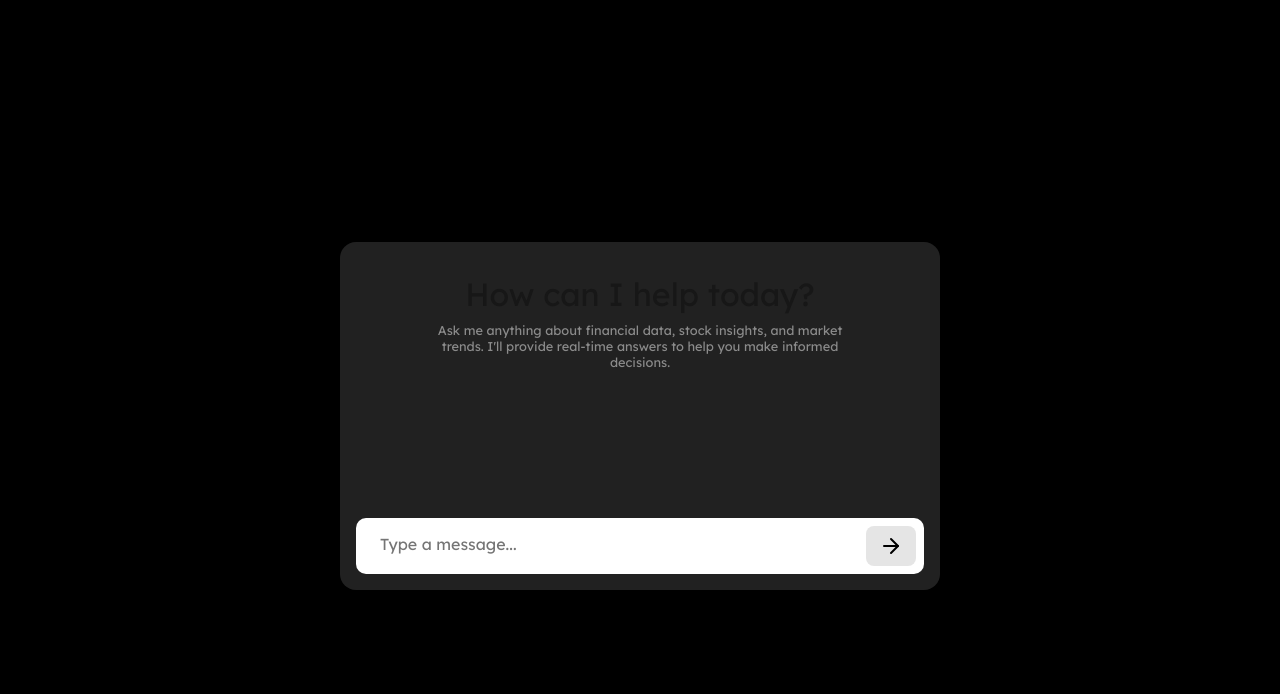
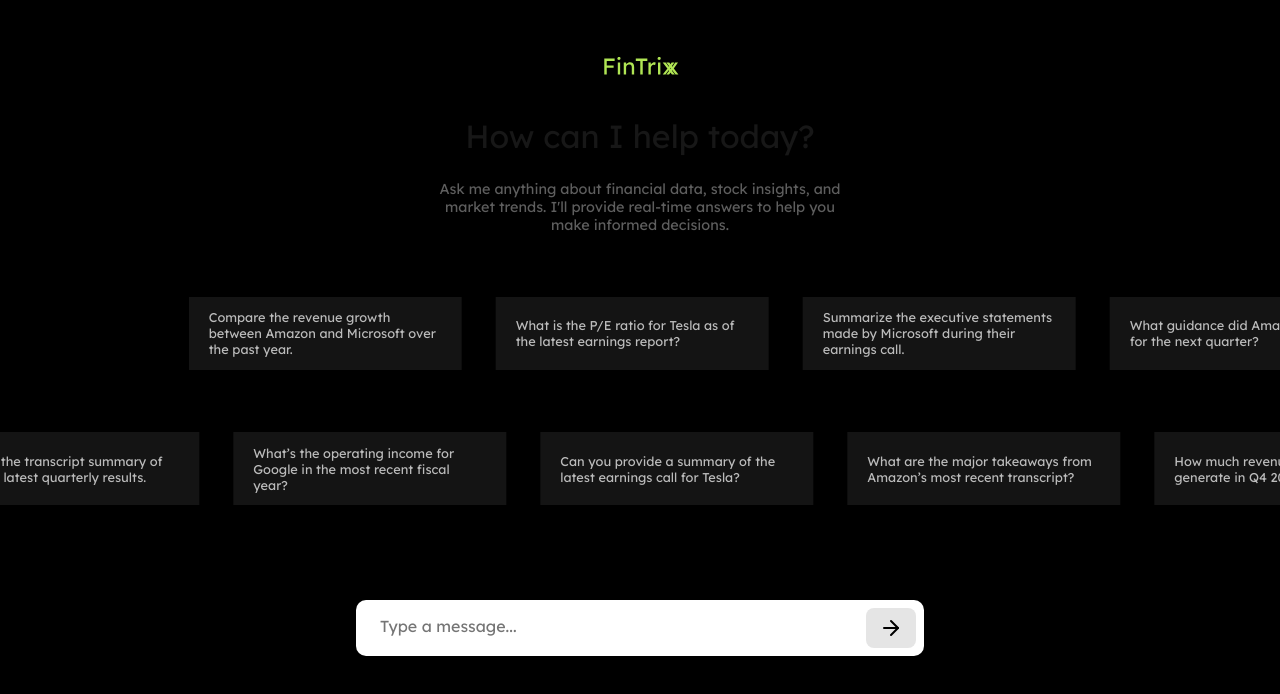
Before and after one commit to hadiaamir/Fintrix, a Next.js app: page / in a window 1280 px wide. Shown: the top 694 px of the page. Built offline with nearby package versions, Linux system fonts and the light colour scheme.

Commit message:
get some ui started

```diff
--- a/package.json
+++ b/package.json
@@ -11,6 +11,7 @@
   "dependencies": {
     "axios": "^1.7.9",
     "clsx": "^2.1.1",
+    "framer-motion": "^12.4.3",
     "next": "^15.1.7",
     "openai": "^4.85.0",
     "react": "^19.0.0",
--- a/src/app/page.module.scss
+++ b/src/app/page.module.scss
@@ -4,7 +4,7 @@
 
   width: 100%;
   height: 100vh;
-  padding: 50px;
+  padding: 0 50px;
 
   background-color: #000000;
 }
--- a/src/components/chat/chat_input/ChatInput.module.scss
+++ b/src/components/chat/chat_input/ChatInput.module.scss
@@ -5,7 +5,7 @@
   background-color: #fff;
   padding: 0.5rem;
   border-radius: 10px;
-  margin-top: 1rem;
+  margin-top: 2rem;
 }
 
 .input {
--- a/src/components/chat/chat_window/ChatWindow.js
+++ b/src/components/chat/chat_window/ChatWindow.js
@@ -27,14 +27,44 @@ import IPOCalendar from "@/components/ipo_calendar/IPOCalender";
 import MergersAcquisitions from "@/components/mergers_aquisitions/MergersAcquisitions";
 import StockChart from "@/components/stock_charts/StockChart";
 import TechnicalIndicator from "@/components/technical_indicator/TechnicalIndicator";
+import SlidingPrompts from "@/components/sliding_prompts/SlidingPrompts";
+import Spinner from "@/components/spinner/Spinner";
+
+const prompts1 = [
+  "Compare the revenue growth between Amazon and Microsoft over the past year.",
+  "What is the P/E ratio for Tesla as of the latest earnings report?",
+  "Summarize the executive statements made by Microsoft during their earnings call.",
+  "What guidance did Amazon provide for the next quarter?",
+  "What has been the trend in Apple's gross profit margin over the last 3 years?",
+  "Can you show Tesla’s quarterly earnings growth over the past year?",
+  "What were the key highlights from Apple's Q4 2024 management commentary?",
+  "Can you summarize the CEO's outlook on growth for Tesla?",
+  "How does Tesla’s current market cap compare to that of Apple?",
+  "What’s the operating income for Google in the most recent fiscal year?",
+];
+
+const prompts2 = [
+  "Can you provide a summary of the latest earnings call for Tesla?",
+  "What are the major takeaways from Amazon’s most recent transcript?",
+  "How much revenue did Apple generate in Q4 2024?",
+  "What are Google's expectations for capital expenditures in the coming year?",
+  "What are the recent trends in revenue for Microsoft over the last 5 quarters?",
+  "Can you show me the free cash flow for Amazon from their last earnings report?",
+  "What are the differences in operating margins between Google and Microsoft?",
+  "What is the current debt-to-equity ratio of Microsoft?",
+  "Give me the transcript summary of Google’s latest quarterly results.",
+  "What’s the operating income for Google in the most recent fiscal year?",
+];
 
 const ChatWindow = () => {
-  const [messages, setMessages] = useState([]);
+  const [messages, setMessages] = useState(["dw"]);
 
   const [responseData, setReponseData] = useState(null);
   const [dataType, setDataType] = useState(null);
+  const [loading, setLoading] = useState(false);
 
   const handleSend = async (message) => {
+    setLoading(true);
     // add users new message to the list of messages
     const newMessage = {
       id: messages.length + 1,
@@ -66,6 +96,7 @@ const ChatWindow = () => {
 
         setReponseData(response.data);
         setDataType(response.key);
+        setLoading(false);
       }
     } catch (error) {
       console.error("API Error:", error);
@@ -74,9 +105,23 @@ const ChatWindow = () => {
   };
 
   return (
-    <div className={ChatWindowStyles["container"]}>
-      {!(messages && messages.length > 0) && (
+    <div
+      className={clsx(
+        ChatWindowStyles["container"],
+        responseData && ChatWindowStyles["container--wide"]
+      )}
+    >
       <div className={ChatWindowStyles["greeting"]}>
+        <img
+          className={ChatWindowStyles["logo"]}
+          src="/fintrix-logo.svg" // Path relative to the public folder
+          alt="Fintrix Logo"
+          width={100}
+          height={100}
+        />
+
+        {!loading && !responseData && (
+          <>
             <div className={ChatWindowStyles["greeting__title"]}>
               How can I help today?
             </div>
@@ -85,10 +130,27 @@ const ChatWindow = () => {
               trends. I'll provide real-time answers to help you make informed
               decisions.
             </div>
+          </>
+        )}
       </div>
+
+      {/* prompt suggestions */}
+      {!loading && !responseData && (
+        <>
+          <SlidingPrompts
+            direction="left"
+            prompts={prompts1}
+            triggerPrompt={handleSend}
+          />
+          <SlidingPrompts
+            direction="right"
+            prompts={prompts2}
+            triggerPrompt={handleSend}
+          />
+        </>
       )}
 
-      <div className={ChatWindowStyles["messsages"]}>
+      {/*  <div className={ChatWindowStyles["messsages"]}>
           {messages.map((msg) => (
             <div
               key={msg.id}
@@ -103,8 +165,19 @@ const ChatWindow = () => {
             </div>
           ))}
         </div>
-      {responseData && (
-        <div>
+
+
+  */}
+
+      {loading && (
+        <div className={ChatWindowStyles["spinner-container"]}>
+          <Spinner />
+        </div>
+      )}
+
+      {/* RESPONSE SECTION */}
+      {!loading && responseData && (
+        <div className={ChatWindowStyles["response-section"]}>
           {/* <h1>Company Financial Overview</h1> */}
 
           {dataType === "Company Search" && (
@@ -163,7 +236,7 @@ const ChatWindow = () => {
         </div>
       )}
 
-      <ChatInput onSend={handleSend} />
+      {!loading && <ChatInput onSend={handleSend} />}
     </div>
   );
 };
--- a/src/components/chat/chat_window/ChatWindow.module.scss
+++ b/src/components/chat/chat_window/ChatWindow.module.scss
@@ -2,16 +2,20 @@
   display: flex;
   flex-flow: column;
   justify-content: space-between;
-  background-color: #212121;
+
   max-width: 600px;
+
   width: 100%;
   height: 100%;
 
   border-radius: 1rem;
-  margin-bottom: 10rem;
-  margin-top: 12rem;
+  margin-bottom: 8rem;
 
   padding: 1rem;
+
+  &--wide {
+    max-width: 100%;
+  }
 }
 
 .messsages {
@@ -21,6 +25,13 @@
   flex-flow: column;
 }
 
+.spinner-container {
+  display: flex;
+  flex-flow: column;
+  justify-content: center;
+  align-items: center;
+  height: 100%;
+}
 .msg {
   padding: 8px 12px;
   border-radius: 8px;
@@ -40,13 +51,15 @@
   }
 }
 
-//
+.logo {
+  width: 77px;
+}
 
 .greeting {
   display: flex;
   flex-flow: column;
   align-items: center;
-  padding: 1rem 5rem;
+  padding: 0 5rem;
   text-align: center;
 
   &__title {
@@ -57,7 +70,24 @@
 
   &__subtitle {
     font-weight: 400;
-    font-size: 0.8rem;
-    color: #8b8b8b;
+    font-size: 0.9rem;
+    color: #5e5e5e;
+    padding: 1rem 0 0 0;
   }
 }
+
+//
+.response-section {
+  display: flex;
+  flex-flow: column;
+  justify-content: space-between;
+
+  padding: 3rem;
+
+  overflow-y: scroll;
+
+  background-color: #0f0f0f;
+
+  height: 100%;
+  width: 100%;
+}
--- /dev/null
+++ b/src/components/sliding_prompts/SlidingPrompts.js
@@ -0,0 +1,28 @@
+import React from "react";
+import styles from "./SlidingPrompts.module.scss";
+
+const SlidingPrompts = ({ direction = "left", prompts, triggerPrompt }) => {
+  return (
+    <div className={styles["sliding-buttons"]}>
+      <div
+        className={`${styles["sliding-buttons__wrapper"]} ${
+          direction === "right" ? styles["slide-right"] : styles["slide-left"]
+        }`}
+      >
+        {[...prompts, ...prompts].map((text, index) => (
+          <button
+            key={index}
+            className={styles["sliding-buttons__item"]}
+            onClick={() => {
+              triggerPrompt(text);
+            }}
+          >
+            {text}
+          </button>
+        ))}
+      </div>
+    </div>
+  );
+};
+
+export default SlidingPrompts;
--- /dev/null
+++ b/src/components/sliding_prompts/SlidingPrompts.module.scss
@@ -0,0 +1,65 @@
+.sliding-buttons {
+  overflow: visible;
+  white-space: nowrap;
+  width: 100%;
+
+  &__wrapper {
+    display: flex;
+    gap: 34px;
+    width: max-content;
+  }
+
+  &__item {
+    background-color: #141414;
+    color: #bbbbbb;
+    padding: 10px 20px;
+    border: none;
+    cursor: pointer;
+    font-size: 0.8rem;
+    font-weight: 500;
+    font-family: "Lexend", sans-serif;
+
+    white-space: nowrap;
+    transition: background-color 0.3s;
+    display: flex;
+    align-items: center;
+    text-align: left;
+    overflow-wrap: break-word;
+    white-space: normal;
+
+    width: 273px;
+    height: 73px;
+
+    &:hover {
+      background-color: #242424;
+    }
+  }
+}
+
+/* Left to Right Animation */
+@keyframes scroll-left {
+  from {
+    transform: translateX(0);
+  }
+  to {
+    transform: translateX(-50%);
+  }
+}
+
+@keyframes scroll-right {
+  from {
+    transform: translateX(-50%);
+  }
+  to {
+    transform: translateX(0);
+  }
+}
+
+/* Apply animations based on the direction */
+.slide-left {
+  animation: scroll-left 100s linear infinite;
+}
+
+.slide-right {
+  animation: scroll-right 100s linear infinite;
+}
--- /dev/null
+++ b/src/components/spinner/Spinner.js
@@ -0,0 +1,12 @@
+import React from "react";
+import styles from "./Spinner.module.scss";
+
+const Spinner = () => (
+  <div className={styles.spinner}>
+    <div className={styles.dot}></div>
+    <div className={styles.dot}></div>
+    <div className={styles.dot}></div>
+  </div>
+);
+
+export default Spinner;
--- /dev/null
+++ b/src/components/spinner/Spinner.module.scss
@@ -0,0 +1,36 @@
+.spinner {
+  display: flex;
+  justify-content: center;
+  align-items: center;
+  gap: 8px;
+}
+
+.dot {
+  width: 10px;
+  height: 10px;
+  border-radius: 50%;
+  background-color: #a6e84b;
+  animation: bounce 1.2s infinite ease-in-out;
+}
+
+.dot:nth-child(1) {
+  animation-delay: -0.4s;
+}
+
+.dot:nth-child(2) {
+  animation-delay: -0.2s;
+}
+
+.dot:nth-child(3) {
+  animation-delay: 0s;
+}
+
+@keyframes bounce {
+  0%,
+  100% {
+    transform: translateY(0);
+  }
+  50% {
+    transform: translateY(-10px);
+  }
+}
```
Also changed, not shown: public/fintrix-logo.svg (added). Lines whose indentation alone changed are shown as unchanged.
